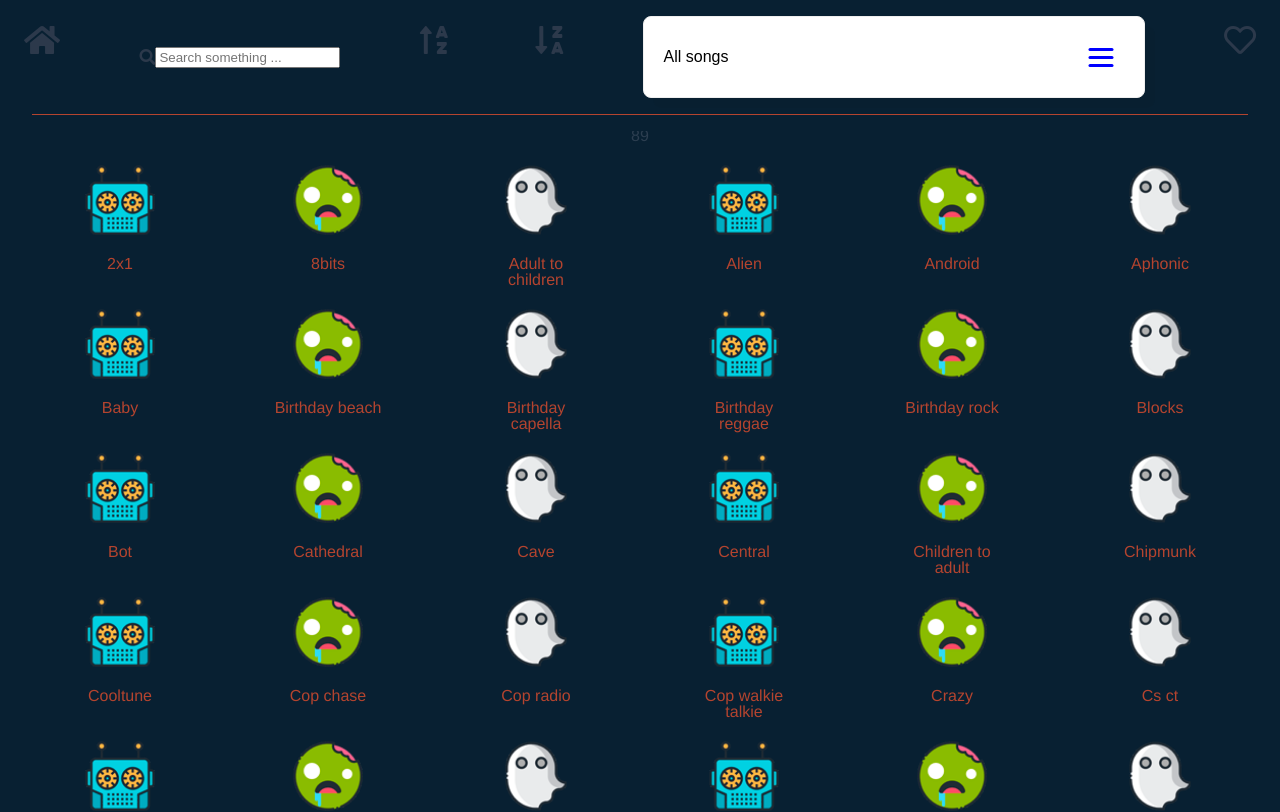
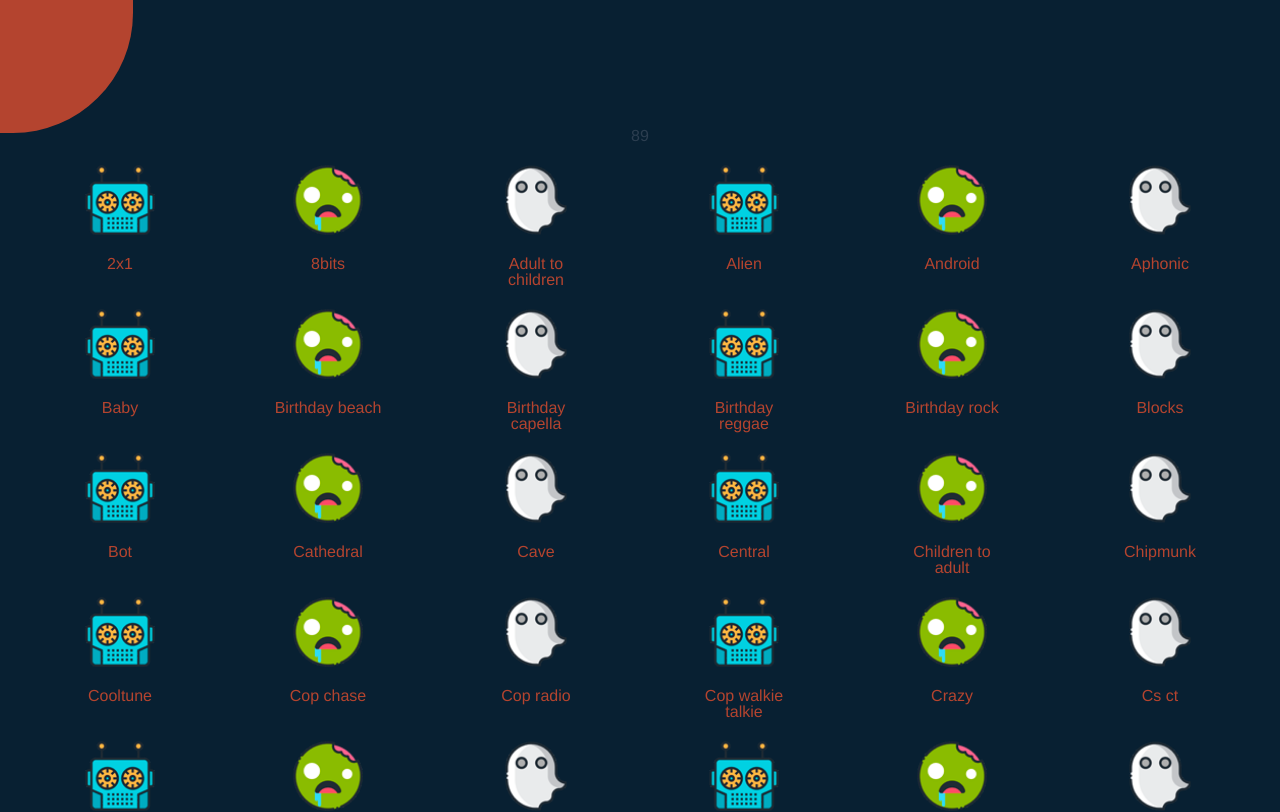
Before and after one commit to shd8/evolmind-voices, a Vue app in the folder evolmind-voices/: page / in a window 1280 px wide. Shown: the top 812 px of the page. Built offline with nearby package versions, Linux system fonts and the light colour scheme.

Commit message:
Create ease in out header

```diff
--- a/evolmind-voices/src/assets/_global-styles.scss
+++ b/evolmind-voices/src/assets/_global-styles.scss
@@ -8,3 +8,18 @@
     margin-bottom: 1em;
     flex: none;
 }
+
+@mixin fixedRound($top, $left, $transition) {
+    cursor: pointer;
+    position: fixed;
+    display: flex;
+    align-items: center;
+    justify-content: center;
+    border-radius: 50%;
+    height: 2em;
+    width: 2em;
+    left: $left;
+    top: $top;
+    transition: $transition ease-in-out;
+    z-index: -1;
+}
--- a/evolmind-voices/src/components/Header.vue
+++ b/evolmind-voices/src/components/Header.vue
@@ -1,7 +1,22 @@
 <template>
   <div class="header">
-    <nav class="nav">
-      <div class="nav__buttons">
+    <button
+    type="button"
+    @click="handleShowNavigation"
+    class="header__navigation"
+    :class="{'header__navigation--activated': !showNavigation}"
+    ></button>
+
+    <div class="blue" :class="{'hidden hidden--blue': showNavigation}">A</div>
+    <div class="red" :class="{'hidden--red': showNavigation}">B</div>
+    <div class="orange" :class="{'hidden--orange': showNavigation}">C</div>
+    <div class="black" :class="{'hidden--black': showNavigation}">D</div>
+    <div class="white" :class="{'hidden--white': showNavigation}">E</div>
+
+    <!-- <nav class="nav">
+      <div
+      class="nav__buttons"
+      >
         <router-link to="/" @click="scrollToTop">
           <em class="fas fa-home" />
         </router-link>
@@ -37,8 +52,7 @@
             <em class="far fa-heart" />
         </router-link>
       </div>
-    </nav>
-      <hr class="hrItem">
+    </nav> -->
   </div>
 </template>
 
@@ -54,14 +68,15 @@ interface Data {
   CATEGORIES: Array<Category>,
   dropdownSelection: string,
   searchInput: string,
+  showNavigation: boolean,
 }
 
 export default defineComponent({
   name: 'Header',
 
   components: {
-    Dropdown,
-    Search,
+    // Dropdown,
+    // Search,
   },
 
   computed: {
@@ -77,6 +92,10 @@ export default defineComponent({
       'updateCategoryTag',
     ]),
 
+    handleShowNavigation() {
+      this.showNavigation = !this.showNavigation;
+    },
+
     scrollToTop() {
       window.scrollTo(0, 0);
     },
@@ -87,11 +106,13 @@ export default defineComponent({
     },
 
   },
+
   data(): Data {
     return {
       CATEGORIES,
       dropdownSelection: 'All songs',
       searchInput: '',
+      showNavigation: true,
     };
   },
 });
@@ -127,11 +148,28 @@ export default defineComponent({
   }
 }
 
+.header__navigation {
+  position: absolute;
+  left: 0;
+  border-style: hidden;
+  height: 10em;
+  width: 10em;
+  border-radius: 0em 0em 9em 0em;
+  background-color: $details;
+  transition: 300ms ;
+
+  &--activated {
+    height: 12em;
+    width: 12em;
+    transition: 300ms ;
+  }
+}
+
 .header {
   background-color: $base;
   position: fixed;
   width: 100%;
-  z-index: 99;
+  z-index: 1;
 }
 
 em {
@@ -148,4 +186,70 @@ em {
   }
 }
 
+.hidden {
+  visibility: hidden;
+
+  &--blue {
+    transform: translate(-11em, 0em);
+  }
+
+  &--red {
+    transform: translate(-11em, -3em);
+  }
+
+  &--orange {
+    transform: translate(-11em, -6em);
+  }
+
+  &--black {
+    transform: translate(-11em, -11em);
+  }
+
+  &--white {
+    transform: translate(-11em, -13em);
+  }
+
+}
+
+.blue,
+.red,
+.orange,
+.black,
+.white {
+  &:hover {
+    transition: ease-in-out 100ms;
+    background-color: red;
+    border-radius: 50%;
+    box-shadow: 0 0 5px red,
+                0 0 20px rgba(255, 38, 0, 1),
+                0 0 35px rgba(255, 38, 0, 1),
+                0 0 50px rgba(255, 38, 0, 1);
+    border-color: #fff;
+  }
+
+}
+
+.blue {
+  background-color: blue;
+  @include fixedRound(1em, 11.5em, 150ms);
+}
+
+.red {
+  background-color: red;
+  @include fixedRound(4em, 11.5em, 250ms);
+
+}
+.orange {
+  background-color: orange;
+  @include fixedRound(7.5em, 10em, 350ms);
+}
+.black {
+  background-color: green;
+  @include fixedRound(10em, 6.5em, 450ms);
+}
+.white {
+  background-color: white;
+  @include fixedRound(11em, 2em, 550ms);
+}
+
 </style>
```
